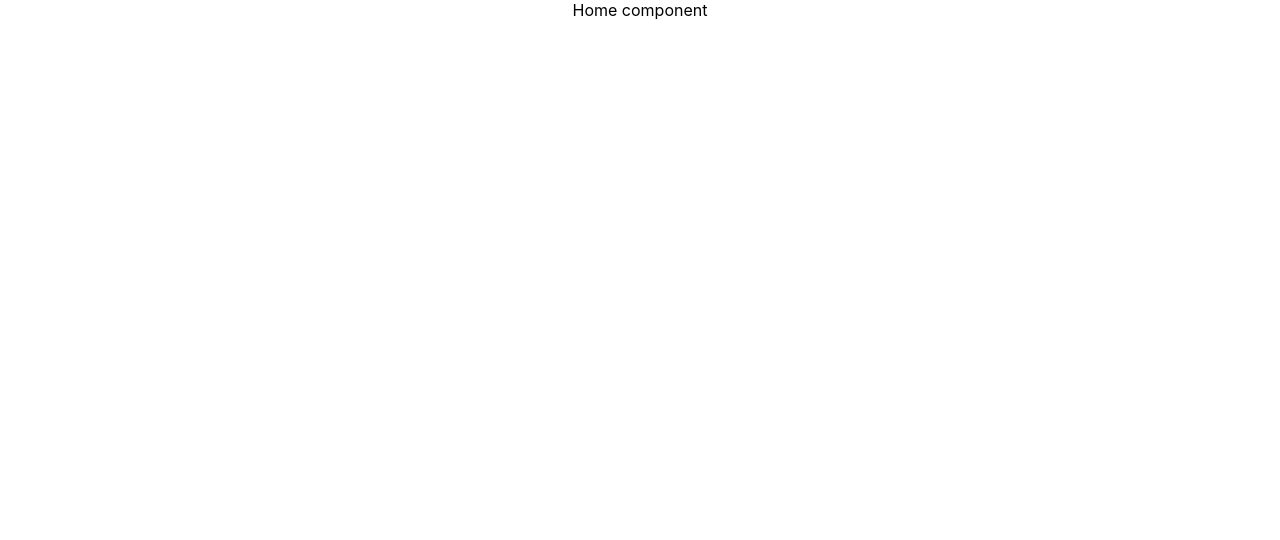
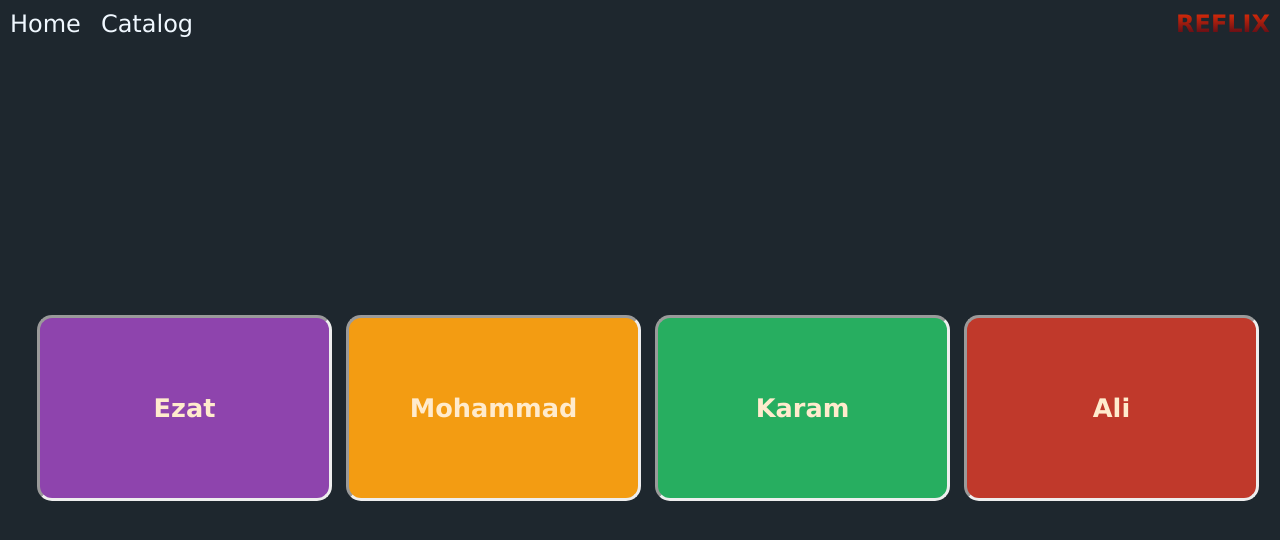
Before and after one commit to ezatkh/reflix-project, a React (Create React App) app: page / in a window 1280 px wide. Shown: the top 540 px of the page. Built offline with nearby package versions, Linux system fonts and the light colour scheme.

Commit message:
landing page

```diff
--- a/src/App.css
+++ b/src/App.css
@@ -1,3 +1,33 @@
-.App {
-  text-align: center;
+body{
+  font-family:Verdana, Geneva, Tahoma, sans-serif;
+  background-color: #1e272e;
+  height: 100%;
 }
+.App{
+  position: absolute;
+  height: 100%;
+  width: 100%;
+}
+a{
+  color: aliceblue;
+  text-decoration:none;
+}
+a:hover {
+  color: wheat;
+}
+.Link{
+  margin: 10px;
+  display: inline-block;
+  font-size: 24px;
+}
+.logo{
+  font-weight: bold;
+  font-size: 24px;
+  background: -webkit-linear-gradient(#eb2f06, #480719);
+  -webkit-background-clip: text;
+  -webkit-text-fill-color: transparent;
+  margin: 10px;
+  position: absolute;
+  right: 0;
+  top: 0;
+}
--- a/src/App.js
+++ b/src/App.js
@@ -1,6 +1,6 @@
 import "./App.css";
 import React, { Component } from "react";
-import { BrowserRouter as Router, Route } from "react-router-dom";
+import { BrowserRouter as Router, Link, Route } from "react-router-dom";
 import Home from "./components/Home";
 import Catalog from "./components/Catalog";
 import Landing from "./components/Landing";
@@ -10,6 +10,12 @@ class App extends Component {
   constructor() {
     super();
     this.state = {
+      users: [
+        { name: "Ezat", budget: 100, id: 1 },
+        { name: "Mohammad", budget: 200, id: 2 },
+        { name: "Karam", budget: 200, id: 3 },
+        { name: "Ali", budget: 150, id: 4 },
+      ],
       moviesInfo: [
         {
           id: 0,
@@ -63,10 +69,24 @@ class App extends Component {
     return (
       <Router>
         <div className="App">
-          <Route path="/" exact render={() => <Home />} />
+          <div className="nav">
+            <div className="Link">
+              <Link to="/home">Home</Link>
+            </div>
+            <div className="Link">
+              <Link to="/catalog">Catalog</Link>
+            </div>
+            <div className="logo">REFLIX</div>
+          </div>
+          <Route
+            path="/"
+            exact
+            render={() => <Landing users={this.state.users} />}
+          />
+
+          <Route path="/home" exact render={() => <Home />} />
           <Route path="/catalog" exact render={() => <Catalog />} />
-          <Route path="/landing" exact render={() => <Landing />} />
-          <Route path="/landing" exact render={() => <Movie />} />
+          <Route path="/movies" exact render={() => <Movie />} />
           <Route
             path="/movies/:movieID"
             exact
--- a/src/components/Landing.js
+++ b/src/components/Landing.js
@@ -1,8 +1,20 @@
 import React, { Component } from "react";
-
+import "../styles/landing.css";
 class Landing extends Component {
   render() {
-    return <div>landing component</div>;
+    let color = ["0", "#8e44ad", "#f39c12   ", "#27ae60", "#c0392b"];
+    return (
+      <div className="container">
+        {this.props.users.map((user) => (
+          <div
+            style={{ backgroundColor: `${color[user.id]}` }}
+            className="user"
+          >
+            {user.name}
+          </div>
+        ))}
+      </div>
+    );
   }
 }
 
--- /dev/null
+++ b/src/styles/landing.css
@@ -0,0 +1,28 @@
+.container{
+    position: inherit;
+    height: 90%;
+    width: 95%;
+    display: grid;
+    grid-template-columns:1fr 1fr 1fr 1fr;
+    grid-template-areas: "u,u,u,u";
+    justify-content: space-evenly;
+    justify-items: center;
+    align-items: center;
+    row-gap: 20px;
+    column-gap: 20px;
+    margin-left: 40px;
+    margin-right: 5%;
+}
+.user{
+    grid-area: "u";
+    display: grid;
+    justify-content: center ;
+    align-content: center;
+    color: blanchedalmond;
+    font-size:2vw;
+    font-weight: bold;
+    border-radius: 15px;
+    width: 100%;
+    height: 25%;
+    border-style: inset;
+}
```
